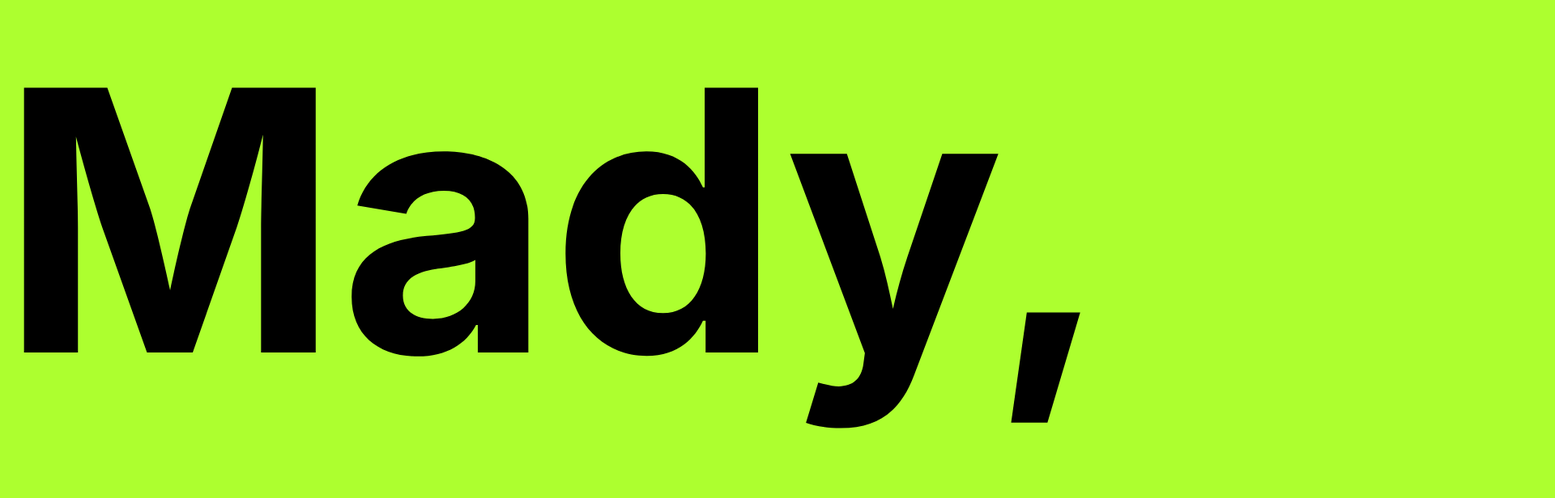
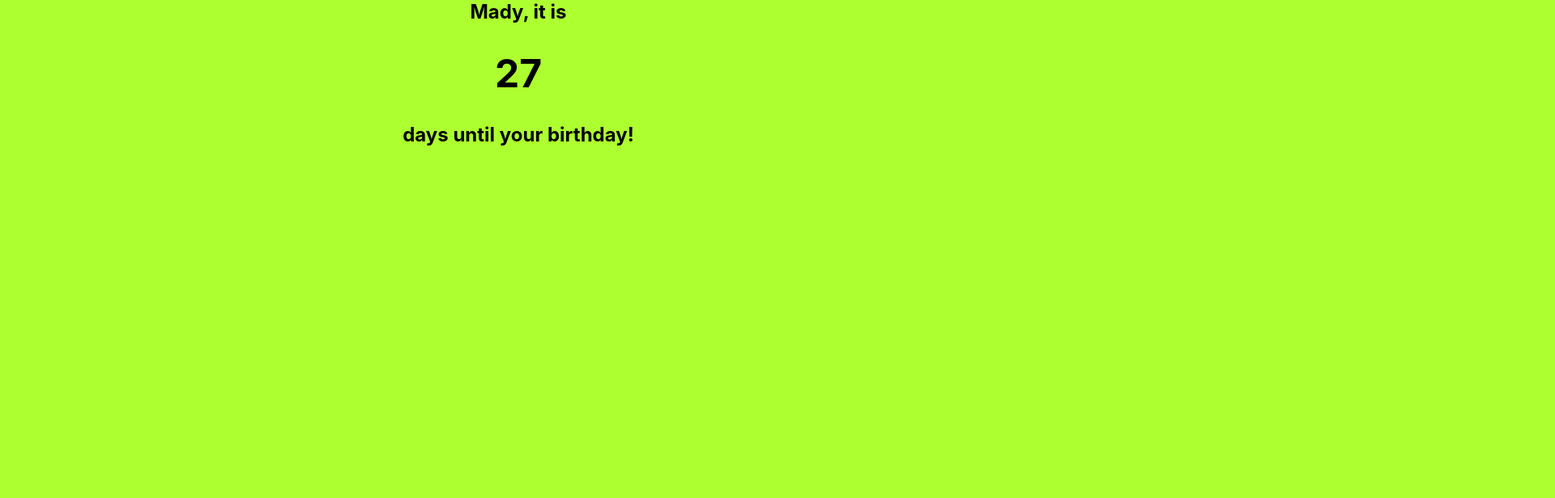
Before and after one commit to whit3hat/BDayTimer, a React (Create React App) app: page / in a window 1280 px wide. Shown: the top 616 px of the page at 81% size, 1920 px wide, since content can reach past the window. Built offline with nearby package versions, Linux system fonts and the light colour scheme.

Commit message:
centered text and configured rows and columns for bootstrap

```diff
--- a/src/App.css
+++ b/src/App.css
@@ -1,5 +1,9 @@
 body {
   background-color: greenyellow;
+}
+
+h2 {
+  text-align: center;
 }
 
 .App {
--- a/src/App.js
+++ b/src/App.js
@@ -1,6 +1,8 @@
 import React from "react";
+import Container from "react-bootstrap/Container";
+import Col from "react-bootstrap/Col";
+import Row from "react-bootstrap/Row";
 import "./App.css";
-import { Container, Row, Col } from "react-bootstrap";
 
 import CountDownTimer from "./CountDownTimer";
 import calculateDaysUntilBirthday from "./calculateDays";
@@ -26,9 +28,8 @@
   };
 
   return (
-    <div className="App">
-      <Container>
-        <Row>
+    <Container fluid>
+      <Row className="justify-content-md-center">
         <Col>
           <h2>
             Mady, it is
@@ -40,8 +41,6 @@
         </Col>
       </Row>
     </Container>
-    </div>
   );
 }
-
 export default App;
```
Also changed, not shown: 1 other file (tests, documents, lock files or other folders). Lines whose indentation alone changed are shown as unchanged.
